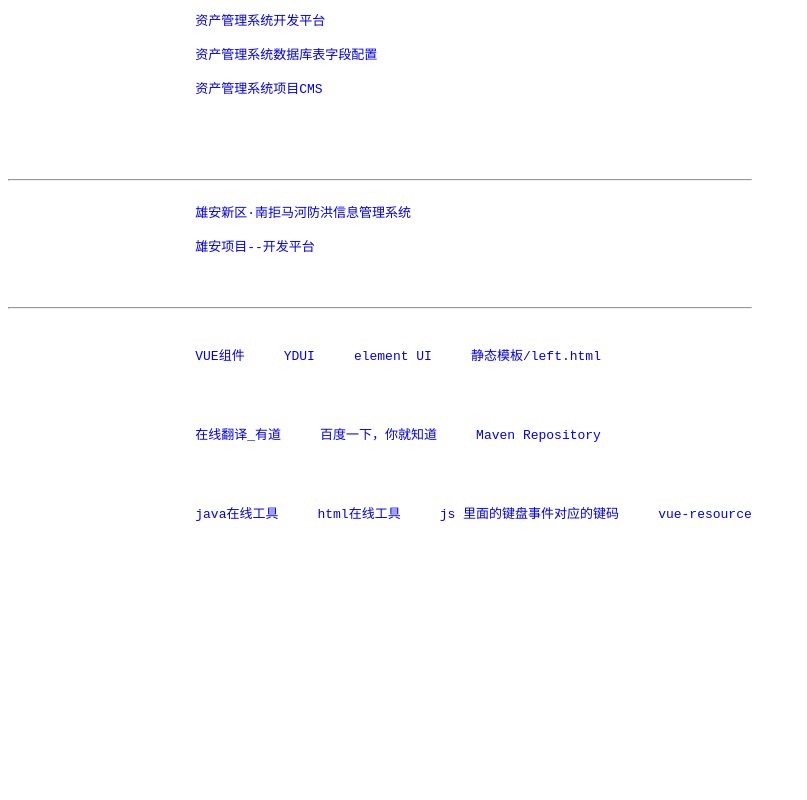
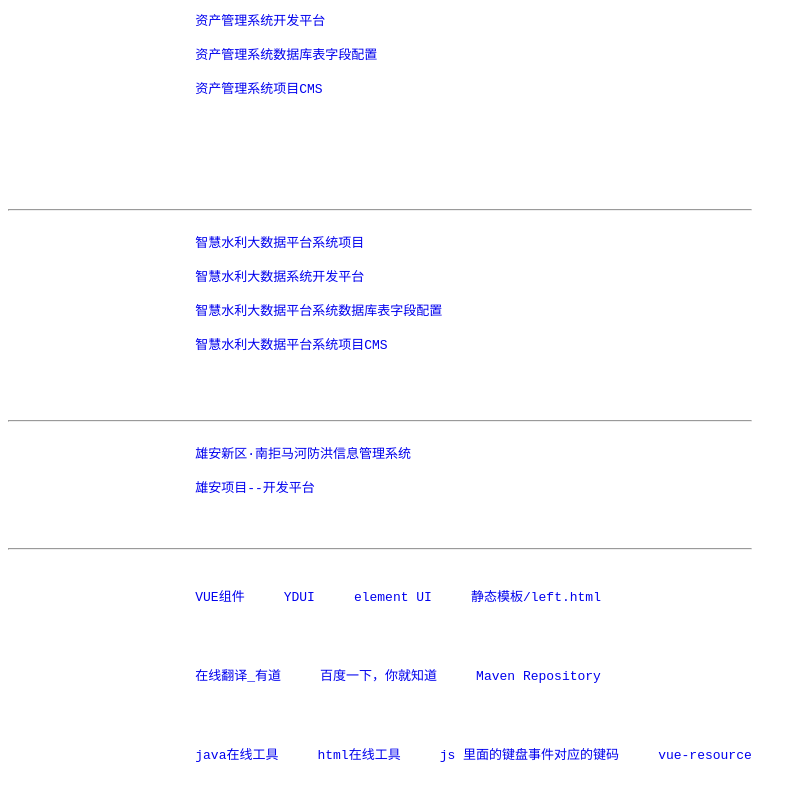
Before and after one commit to tym0728/tym0728.github.io, a plain HTML site: page index.html in a window 1280 px wide. Shown: the part 968-1768 px from the top of the page, without its empty margins (0-807 px from the left). Before the commit the page ends 1535 px from the top, so only its background shows below. Drawn offline with Linux system fonts and the light colour scheme.

Commit message:
Update index.html

```diff
--- a/index.html
+++ b/index.html
@@ -61,6 +61,13 @@
 			<a href="http://localhost:8080/ZiChanGuanLi/redcat/cms" target="_blank">资产管理系统项目CMS</a><br/>
 			<br/>
 
+			<br/>
+                        <hr/>
+			<a href="http://localhost:8080/ZhslBigData/AppFrame/" target="_blank">智慧水利大数据平台系统项目</a><br/>
+			<a href="http://localhost:8080/ZhslBigData/redcat/" target="_blank">智慧水利大数据系统开发平台</a><br/>
+			<a href="http://localhost:8080/ZhslBigData/redcat/form/list_client.jsp?ross-tname=EMPLOYEE" target="_blank">智慧水利大数据平台系统数据库表字段配置</a><br/>
+			<a href="http://localhost:8080/ZhslBigData/redcat/cms" target="_blank">智慧水利大数据平台系统项目CMS</a><br/>
+			<br/>
 			<hr/>
 			<a href="http://localhost:8080/NanJuMaHeFangHong/" target="_blank">雄安新区·南拒马河防洪信息管理系统</a><br/>
 			<a href="http://localhost:8080/NanJuMaHeFangHong/redcat/" target="_blank">雄安项目--开发平台</a>
```
